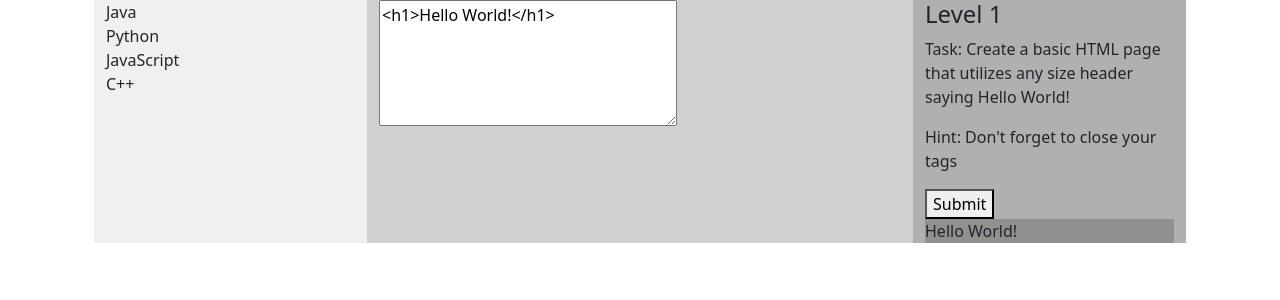
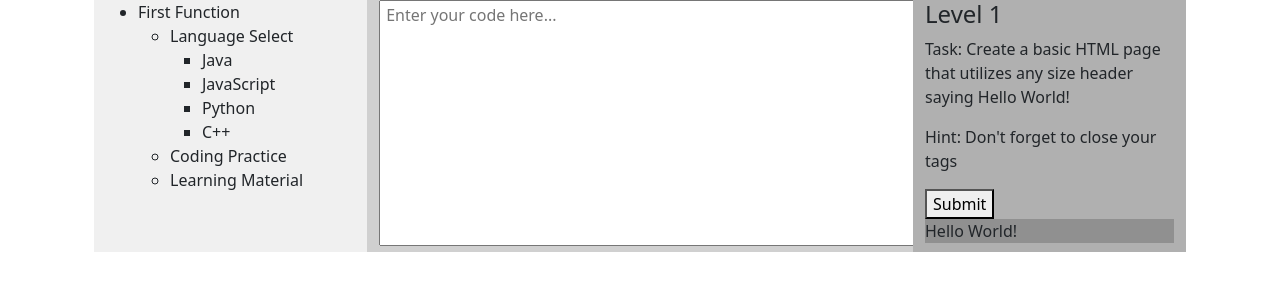
Before and after one commit to StetsonMathCS/project-repository-coreysipe, a Next.js app in the folder first-function/: page / in a window 1280 px wide. Shown: the top 300 px of the page. Built offline with nearby package versions, Linux system fonts and the light colour scheme.

Commit message:
Update page.js

```diff
--- a/first-function/src/app/page.js
+++ b/first-function/src/app/page.js
@@ -6,7 +6,7 @@ import "./styles.css";
 
 function Page() {
   const [currentLevel, setCurrentLevel] = useState(1);
-  const [code, setCode] = useState("<h1>Hello World!</h1>");
+  const [code, setCode] = useState("");
   const [output, setOutput] = useState("Hello World!");
   const [errors, setErrors] = useState([]);
 
@@ -16,14 +16,28 @@ function Page() {
     <Layout>
       <div className="container">
         <div className="row">
-          <div className="box1 col-md-3">
-            Java<br></br>
-            Python<br></br>
-            JavaScript<br></br>
-            C++<br></br>
+          <div className="navigation-menu box1 col-md-3">
+            <ul>
+              <li>First Function</li>
+              <ul>
+                <li>Language Select</li>
+                <ul>
+                  <li>Java</li>
+                  <li>JavaScript</li>
+                  <li>Python</li>
+                  <li>C++</li>
+                </ul>
+                <li>Coding Practice</li>
+                <li>Learning Material</li>
+              </ul>
+            </ul>
           </div>
           <div className="box2 col-md-6">
-            <textarea rows="5" cols="30" value={code}></textarea>
+            <textarea
+              rows="10"
+              cols="70"
+              placeholder=" Enter your code here..."
+            ></textarea>
           </div>
           <div className="box3 col-md-3">
             <h4>Level 1</h4>
```
